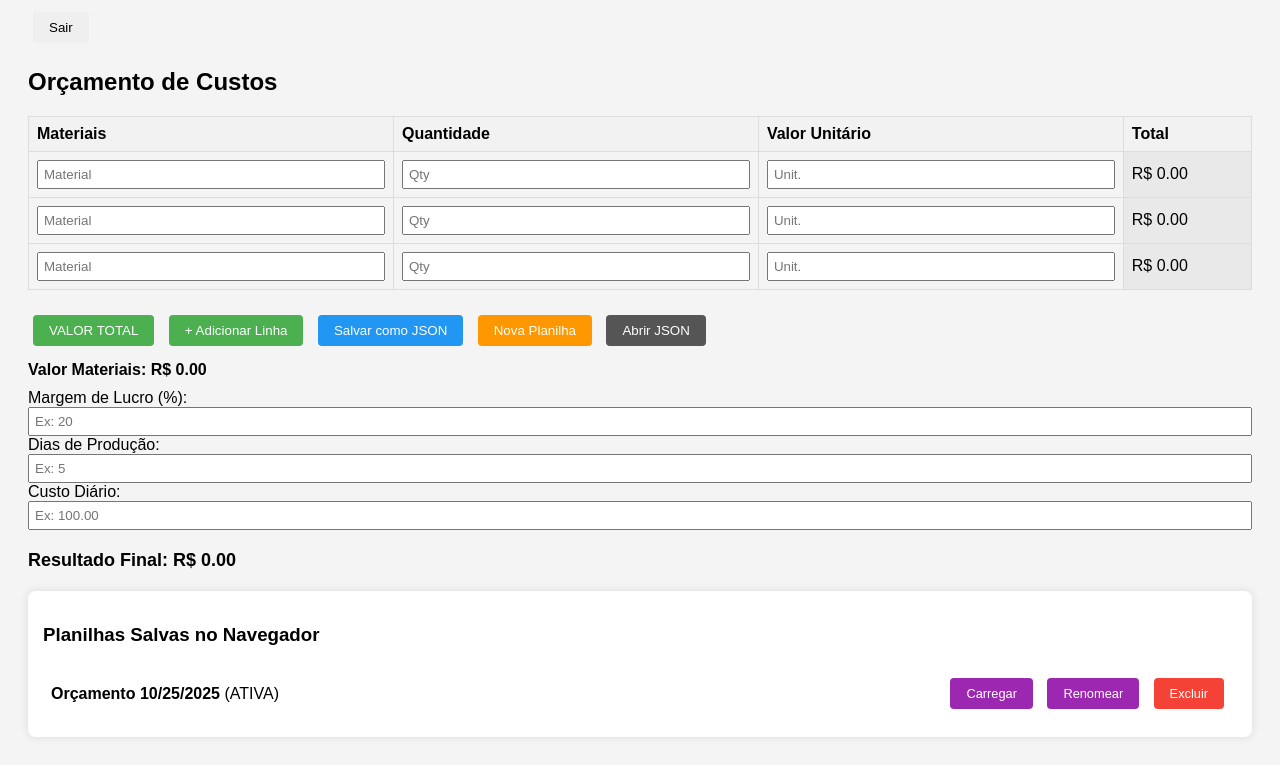
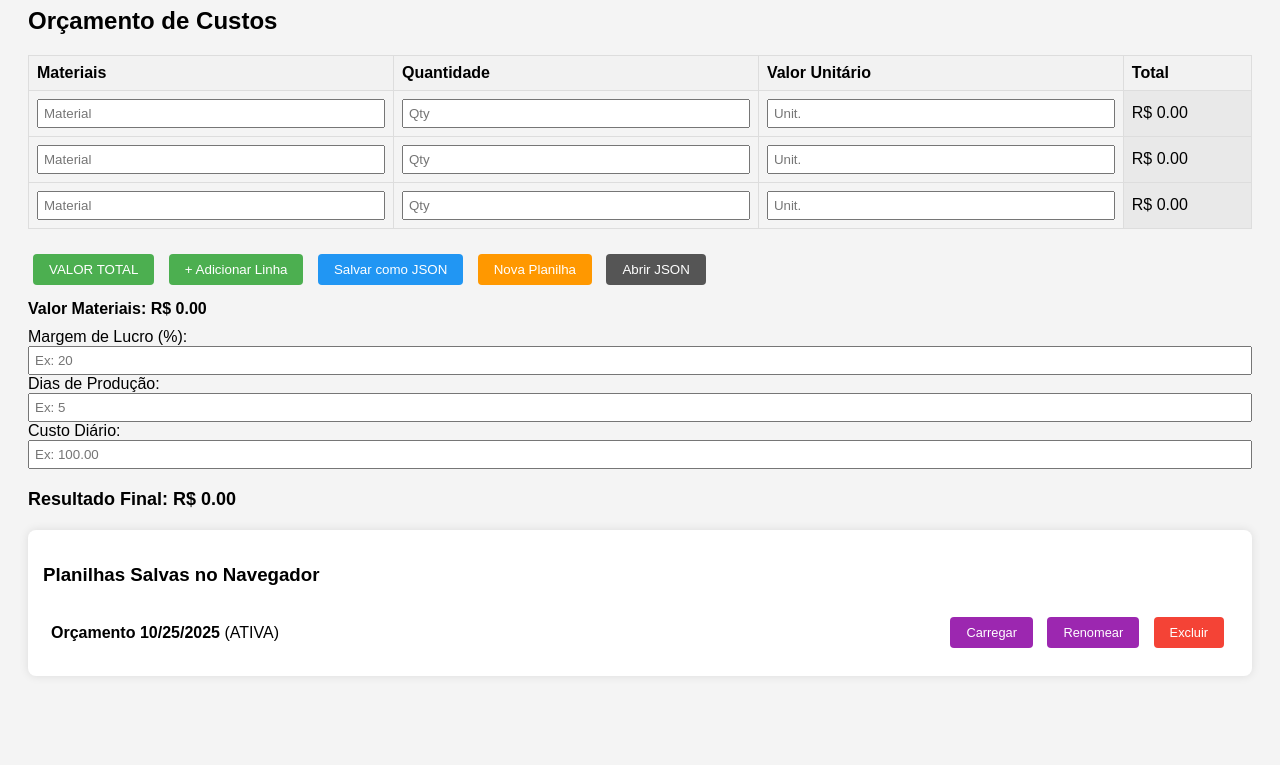
Before and after one commit to 1amconrad/marccalc-site, a plain HTML site: page dashboard.html in a window 1280 px wide. Shown: the part 101-866 px from the top of the page. After the commit the page ends 805 px from the top, so only its background shows below. Drawn offline with Linux system fonts and the light colour scheme.

Commit message:
remoçao de uma funcionalidade

```diff
--- a/dashboard.html
+++ b/dashboard.html
@@ -29,7 +29,7 @@
 </head>
 <body>
     <h1>MarcCalc - Dashboard</h1>
-    <button onclick="logout()">Sair</button>
+
 
     <h2>Orçamento de Custos</h2>
 
```
